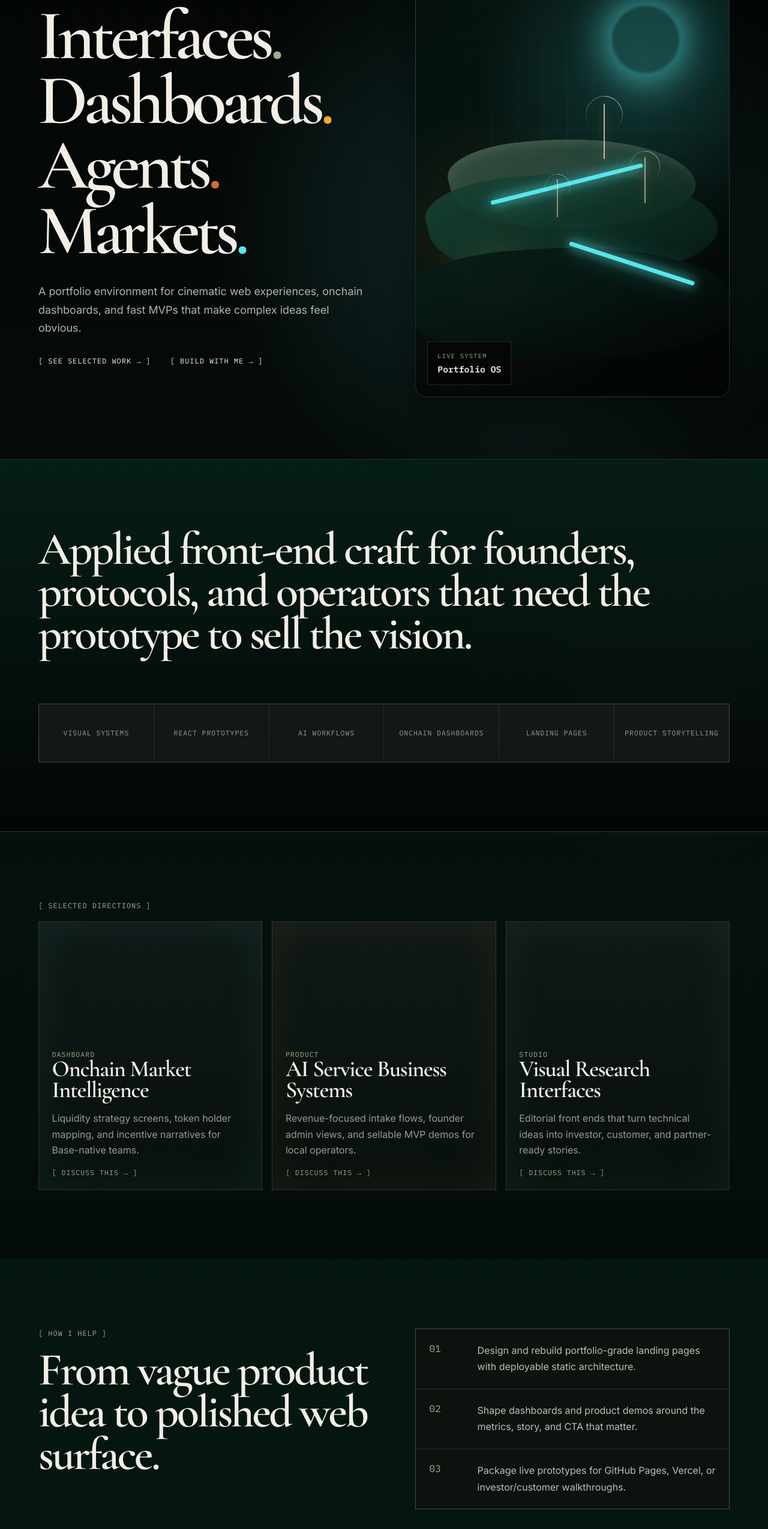
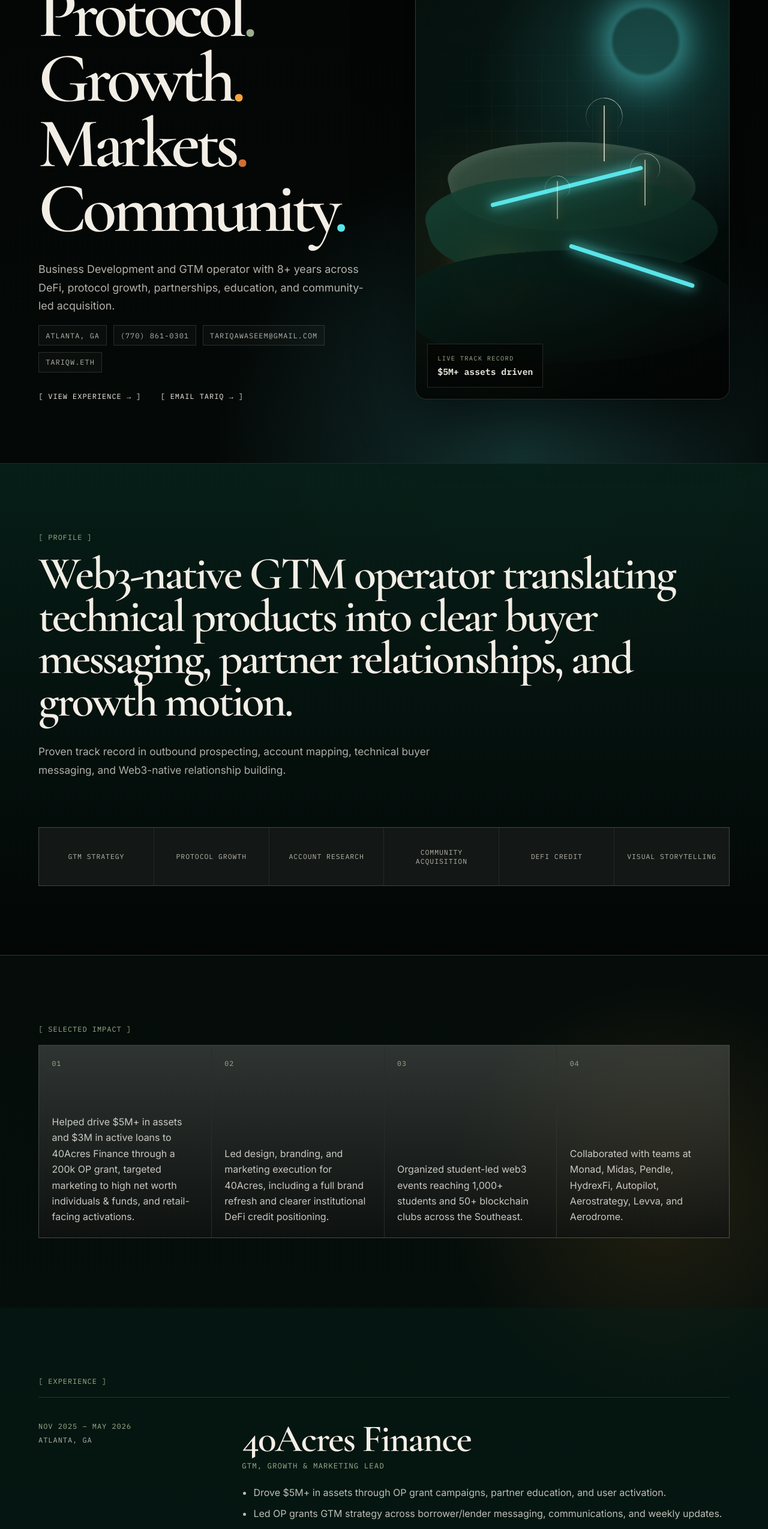
Before and after one commit to Syrexle/tariq-website, a React (Vite) app: page / in a window 1280 px wide. Shown: the part 234-2783 px from the top of the page at 60% size. Built offline with nearby package versions, Linux system fonts and the light colour scheme.

Commit message:
feat: add resume content to portfolio

```diff
--- a/src/main.tsx
+++ b/src/main.tsx
@@ -4,28 +4,81 @@ import Lenis from 'lenis'
 import { gsap } from 'gsap'
 import './styles.css'
 
-const projects = [
+const contact = ['Atlanta, GA', '(770) 861-0301', 'tariqawaseem@gmail.com', 'tariqw.eth']
+
+const impact = [
+  'Helped drive $5M+ in assets and $3M in active loans to 40Acres Finance through a 200k OP grant, targeted marketing to high net worth individuals & funds, and retail-facing activations.',
+  'Led design, branding, and marketing execution for 40Acres, including a full brand refresh and clearer institutional DeFi credit positioning.',
+  'Organized student-led web3 events reaching 1,000+ students and 50+ blockchain clubs across the Southeast.',
+  'Collaborated with teams at Monad, Midas, Pendle, HydrexFi, Autopilot, Aerostrategy, Levva, and Aerodrome.',
+]
+
+const experience = [
   {
-    title: 'Onchain Market Intelligence',
-    tag: 'DASHBOARD',
-    copy: 'Liquidity strategy screens, token holder mapping, and incentive narratives for Base-native teams.',
-    accent: 'cyan',
+    company: '40Acres Finance',
+    role: 'GTM, Growth & Marketing Lead',
+    location: 'Atlanta, GA',
+    dates: 'Nov 2025 – May 2026',
+    bullets: [
+      'Drove $5M+ in assets through OP grant campaigns, partner education, and user activation.',
+      'Led OP grants GTM strategy across borrower/lender messaging, communications, and weekly updates.',
+      'Identified and mapped target accounts across protocols, asset issuers, vault curators, and onboarded new revenue-generating collateral types to 40Acres.',
+      'Rebuilt the brand system, positioning, visual identity, and product story for institutional DeFi credit.',
+      'Wrote outreach, launch copy, tutorials, social campaigns, and technical explainers for buyer education.',
+      'Supported integration and collateral campaigns across routing venues, ve(3,3) assets, and partner ecosystems.',
+    ],
   },
   {
-    title: 'AI Service Business Systems',
-    tag: 'PRODUCT',
-    copy: 'Revenue-focused intake flows, founder admin views, and sellable MVP demos for local operators.',
-    accent: 'amber',
+    company: 'Revest Finance',
+    role: 'Community Manager / Business Development',
+    location: 'Atlanta, GA',
+    dates: 'Jan 2023 – Sept 2023',
+    bullets: [
+      'Owned community and investor education across Revest and Resonate products.',
+      'Expanded ecosystem visibility in collaboration with Frax Finance and GMX.',
+      'Translated vaults, yield, and structured-finance concepts into clear user and partner messaging.',
+    ],
   },
   {
-    title: 'Visual Research Interfaces',
-    tag: 'STUDIO',
-    copy: 'Editorial front ends that turn technical ideas into investor, customer, and partner-ready stories.',
-    accent: 'green',
+    company: 'Atlanta Blockchain Center',
+    role: 'Co-founder & Chief Community Officer',
+    location: 'Atlanta, GA',
+    dates: 'May 2022 – Oct 2022',
+    bullets: [
+      'Incubated 2 startups and helped them raise a combined $1M in pre-seed capital across AI & Infrastructure sectors.',
+      'Managed socials, community, support, events, coworking operations, and business development.',
+      'Cultivated relationships with local teams at BitPay, Dapper Labs, CleanSpark, Coinbase Ventures, and Ledgible.',
+    ],
   },
 ]
 
-const capabilities = ['Visual systems', 'React prototypes', 'AI workflows', 'Onchain dashboards', 'Landing pages', 'Product storytelling']
+const skillGroups = [
+  {
+    title: 'BDR / Sales',
+    items: ['Outbound prospecting', 'Public speaking', 'Account mapping', 'Lead qualification', 'Discovery prep', 'Personalized messaging', 'CRM hygiene'],
+  },
+  {
+    title: 'Knowledge',
+    items: ['Revenue-based financing', 'On-chain credit markets', 'RWAs', 've(3,3)', 'Vaults', 'Protocol incentives', 'Liquidity depth strategy', 'Ecosystem grant applications', 'DAO proposals'],
+  },
+  {
+    title: 'Marketing',
+    items: ['Brand positioning', 'Campaign strategy', 'Launch copy', 'Social growth', 'Product education', 'Community acquisition', 'Field marketing'],
+  },
+  {
+    title: 'Tools',
+    items: ['Linear', 'Notion', 'GSuite', 'HubSpot', 'Pipedrive', 'Monday', 'Figma', 'Canva', 'Discord', 'Typefully', 'X Analytics', 'LinkedIn', 'X', 'Telegram'],
+  },
+]
+
+const education = [
+  'Georgia State University — B.I.S. in Media Entrepreneurship | Atlanta, GA | May 2021',
+  'Web3 Teacher Training Track — Blockchain Acceleration Foundation | 2021',
+  'Atlanta Inno 25 Under 25 — Atlanta Business Chronicle | 2022',
+]
+
+const capabilities = ['GTM strategy', 'Protocol growth', 'Account research', 'Community acquisition', 'DeFi credit', 'Visual storytelling']
+const resumeHref = `${import.meta.env.BASE_URL}Tariq_Waseem_Resume.pdf`
 
 function App() {
   useEffect(() => {
@@ -44,39 +97,42 @@ function App() {
   return (
     <>
       <header className="site-header">
-        <a className="brand" href="#top" aria-label="Tariq portfolio home">
+        <a className="brand" href="#top" aria-label="Tariq Waseem portfolio home">
           <span className="brand-mark" />
-          <span>Tariq</span>
+          <span>Tariq Waseem</span>
         </a>
         <nav aria-label="Primary navigation">
-          <a href="#about">[ ABOUT ]</a>
-          <a href="#work">[ WORK ]</a>
-          <a href="#services">[ SERVICES ]</a>
+          <a href="#profile">[ PROFILE ]</a>
+          <a href="#impact">[ IMPACT ]</a>
+          <a href="#experience">[ EXPERIENCE ]</a>
           <a href="#contact">[ CONTACT ]</a>
         </nav>
-        <a className="mono-link hide-mobile" href="mailto:hello@example.com">[ START A BUILD → ]</a>
+        <a className="mono-link hide-mobile" href={resumeHref} target="_blank" rel="noreferrer">[ RESUME PDF → ]</a>
       </header>
 
       <main id="top">
         <section className="hero section-grid">
           <div className="hero-copy">
-            <p className="eyebrow">VISUAL DEVELOPMENT / PRODUCT SYSTEMS / AI-AUGMENTED EXECUTION</p>
+            <p className="eyebrow">WEB3 BUSINESS DEVELOPMENT / GTM STRATEGY / PROTOCOL GROWTH / ACCOUNT RESEARCH</p>
             <h1>
-              Interfaces<span className="dot green">.</span><br />
-              Dashboards<span className="dot amber">.</span><br />
-              Agents<span className="dot rust">.</span><br />
-              Markets<span className="dot cyan">.</span>
+              Protocol<span className="dot green">.</span><br />
+              Growth<span className="dot amber">.</span><br />
+              Markets<span className="dot rust">.</span><br />
+              Community<span className="dot cyan">.</span>
             </h1>
             <p className="hero-subcopy">
-              A portfolio environment for cinematic web experiences, onchain dashboards, and fast MVPs that make complex ideas feel obvious.
+              Business Development and GTM operator with 8+ years across DeFi, protocol growth, partnerships, education, and community-led acquisition.
             </p>
+            <div className="contact-ribbon" aria-label="Contact details">
+              {contact.map((item) => <span key={item}>{item}</span>)}
+            </div>
             <div className="cta-row">
-              <a href="#work">[ SEE SELECTED WORK → ]</a>
-              <a href="#contact">[ BUILD WITH ME → ]</a>
+              <a href="#experience">[ VIEW EXPERIENCE → ]</a>
+              <a href="mailto:tariqawaseem@gmail.com">[ EMAIL TARIQ → ]</a>
             </div>
           </div>
 
-          <div className="terrain-card" aria-label="Abstract visual development landscape">
+          <div className="terrain-card" aria-label="Abstract protocol growth landscape">
             <div className="grid-glow" />
             <div className="orb orb-one" />
             <div className="orb orb-two" />
@@ -89,70 +145,107 @@ function App() {
             <div className="tower tower-b"><span /></div>
             <div className="tower tower-c"><span /></div>
             <div className="signal-panel">
-              <span>LIVE SYSTEM</span>
-              <strong>Portfolio OS</strong>
+              <span>LIVE TRACK RECORD</span>
+              <strong>$5M+ assets driven</strong>
             </div>
           </div>
         </section>
 
-        <section id="about" className="cred-section">
-          <h2>Applied front-end craft for founders, protocols, and operators that need the prototype to sell the vision.</h2>
+        <section id="profile" className="cred-section">
+          <p className="eyebrow">[ PROFILE ]</p>
+          <h2>Web3-native GTM operator translating technical products into clear buyer messaging, partner relationships, and growth motion.</h2>
+          <p className="profile-copy">
+            Proven track record in outbound prospecting, account mapping, technical buyer messaging, and Web3-native relationship building.
+          </p>
           <div className="capability-strip">
             {capabilities.map((item) => <span key={item}>{item}</span>)}
           </div>
         </section>
 
-        <section id="work" className="work-section">
-          <p className="eyebrow">[ SELECTED DIRECTIONS ]</p>
-          <div className="project-grid">
-            {projects.map((project) => (
-              <article className={`project-card ${project.accent}`} key={project.title}>
-                <span>{project.tag}</span>
-                <h3>{project.title}</h3>
-                <p>{project.copy}</p>
-                <a href="#contact">[ DISCUSS THIS → ]</a>
+        <section id="impact" className="work-section">
+          <p className="eyebrow">[ SELECTED IMPACT ]</p>
+          <div className="impact-grid">
+            {impact.map((item, index) => (
+              <article className="impact-card" key={item}>
+                <span>{String(index + 1).padStart(2, '0')}</span>
+                <p>{item}</p>
               </article>
             ))}
           </div>
         </section>
 
-        <section id="services" className="services-section section-grid">
+        <section id="experience" className="timeline-section">
+          <p className="eyebrow">[ EXPERIENCE ]</p>
+          <div className="timeline">
+            {experience.map((job) => (
+              <article className="timeline-item" key={`${job.company}-${job.dates}`}>
+                <div className="timeline-meta">
+                  <span>{job.dates}</span>
+                  <small>{job.location}</small>
+                </div>
+                <div className="timeline-content">
+                  <h3>{job.company}</h3>
+                  <p className="role">{job.role}</p>
+                  <ul>
+                    {job.bullets.map((bullet) => <li key={bullet}>{bullet}</li>)}
+                  </ul>
+                </div>
+              </article>
+            ))}
+          </div>
+        </section>
+
+        <section id="skills" className="skills-section">
+          <p className="eyebrow">[ SKILLS ]</p>
+          <div className="skill-grid">
+            {skillGroups.map((group) => (
+              <article className="skill-card" key={group.title}>
+                <h3>{group.title}</h3>
+                <div className="pill-list">
+                  {group.items.map((item) => <span key={item}>{item}</span>)}
+                </div>
+              </article>
+            ))}
+          </div>
+        </section>
+
+        <section id="education" className="services-section section-grid">
           <div>
-            <p className="eyebrow">[ HOW I HELP ]</p>
-            <h2>From vague product idea to polished web surface.</h2>
+            <p className="eyebrow">[ EDUCATION, CERTIFICATION & RECOGNITION ]</p>
+            <h2>Media entrepreneurship foundation with Web3 education and ecosystem recognition.</h2>
           </div>
           <div className="service-list">
-            <div><span>01</span><p>Design and rebuild portfolio-grade landing pages with deployable static architecture.</p></div>
-            <div><span>02</span><p>Shape dashboards and product demos around the metrics, story, and CTA that matter.</p></div>
-            <div><span>03</span><p>Package live prototypes for GitHub Pages, Vercel, or investor/customer walkthroughs.</p></div>
+            {education.map((item, index) => (
+              <div key={item}><span>{String(index + 1).padStart(2, '0')}</span><p>{item}</p></div>
+            ))}
           </div>
         </section>
 
         <section id="contact" className="contact-section">
           <div className="contact-panel">
             <div>
-              <p className="eyebrow">[ LET'S COLLABORATE ]</p>
-              <h2>Have a visual system, dashboard, or MVP to ship?</h2>
-              <p>Send the idea, constraints, and desired launch path. This static form is ready to wire to Formspree, Basin, or a custom endpoint.</p>
+              <p className="eyebrow">[ CONTACT ]</p>
+              <h2>Open to protocol growth, GTM, BD, and ecosystem roles.</h2>
+              <p>Reach out for Web3 business development, GTM strategy, account research, protocol partnerships, DeFi credit, and growth opportunities.</p>
+              <div className="contact-list">
+                <a href="mailto:tariqawaseem@gmail.com">tariqawaseem@gmail.com</a>
+                <a href="tel:+17708610301">(770) 861-0301</a>
+                <span>Atlanta, GA</span>
+                <span>tariqw.eth</span>
+              </div>
             </div>
-            <form onSubmit={(e) => e.preventDefault()}>
-              <input aria-label="Name or organization" placeholder="Name or organization" />
-              <input aria-label="Email" placeholder="Email" type="email" />
-              <select aria-label="Project type" defaultValue="">
-                <option value="" disabled>I am building...</option>
-                <option>Portfolio / personal site</option>
-                <option>Product demo / MVP</option>
-                <option>Dashboard / data interface</option>
-              </select>
-              <textarea aria-label="Project details" placeholder="Tell me what you're working on..." />
-              <button type="submit">[ SEND MESSAGE → ]</button>
-            </form>
+            <div className="resume-panel">
+              <span>Resume PDF</span>
+              <strong>Tariq_Waseem_Resume.pdf</strong>
+              <p>Download the original one-page PDF resume used to populate this site.</p>
+              <a href={resumeHref} target="_blank" rel="noreferrer">[ OPEN RESUME → ]</a>
+            </div>
           </div>
         </section>
       </main>
 
       <footer>
-        <span>© 2026 Tariq Visual Development</span>
+        <span>© 2026 Tariq Waseem</span>
         <a href="#top">Back to top</a>
       </footer>
     </>
--- a/src/styles.css
+++ b/src/styles.css
@@ -5,7 +5,7 @@
   --green: #071f18;
   --green-2: #102f24;
   --cream: #f2eee6;
-  --muted: #9a9a92;
+  --muted: #b6b4aa;
   --line: rgba(242, 238, 230, 0.14);
   --cyan: #58e5e8;
   --amber: #f5a43b;
@@ -42,7 +42,7 @@ a { color: inherit; text-decoration: none; }
   backdrop-filter: blur(18px);
 }
 
-.brand, nav, .mono-link, .cta-row, .eyebrow, footer, button {
+.brand, nav, .mono-link, .cta-row, .eyebrow, footer, button, .contact-ribbon, .timeline-meta, .pill-list, .resume-panel span, .resume-panel a {
   font-family: 'IBM Plex Mono', monospace;
   text-transform: uppercase;
   letter-spacing: 0.08em;
@@ -59,7 +59,7 @@ a { color: inherit; text-decoration: none; }
 }
 
 nav { display: flex; gap: clamp(0.75rem, 2vw, 2rem); color: var(--muted); }
-nav a:hover, .mono-link:hover, .cta-row a:hover, .project-card a:hover, footer a:hover { color: var(--cyan); }
+nav a:hover, .mono-link:hover, .cta-row a:hover, .project-card a:hover, footer a:hover, .contact-list a:hover, .resume-panel a:hover { color: var(--cyan); }
 .mono-link { color: var(--sage); }
 
 main { overflow: hidden; }
@@ -95,11 +95,24 @@ h3 { font-size: clamp(2rem, 3vw, 3.35rem); letter-spacing: -0.035em; }
 .dot.cyan { color: var(--cyan); }
 
 .hero-subcopy {
-  max-width: 38rem;
+  max-width: 40rem;
   color: rgba(242, 238, 230, 0.74);
   font-size: clamp(1rem, 1.4vw, 1.25rem);
   line-height: 1.7;
-  margin: 2rem 0;
+  margin: 2rem 0 1rem;
+}
+
+.contact-ribbon {
+  display: flex;
+  flex-wrap: wrap;
+  gap: .65rem;
+  margin: 0 0 2rem;
+  color: var(--muted);
+}
+.contact-ribbon span {
+  border: 1px solid var(--line);
+  background: rgba(255,255,255,.025);
+  padding: .55rem .7rem;
 }
 
 .cta-row { display: flex; flex-wrap: wrap; gap: 1rem 2rem; color: var(--cream); }
@@ -159,7 +172,7 @@ h3 { font-size: clamp(2rem, 3vw, 3.35rem); letter-spacing: -0.035em; }
   backdrop-filter: blur(18px);
   font-family: 'IBM Plex Mono', monospace;
 }
-.signal-panel span { display:block; color: var(--sage); font-size: .65rem; letter-spacing: .12em; }
+.signal-panel span { display:block; color: var(--sage); font-size: .65rem; letter-spacing: .12em; text-transform: uppercase; }
 .signal-panel strong { display:block; margin-top: .35rem; font-size: .92rem; }
 
 .cred-section {
@@ -170,6 +183,7 @@ h3 { font-size: clamp(2rem, 3vw, 3.35rem); letter-spacing: -0.035em; }
   border-bottom: 1px solid var(--line);
 }
 .cred-section h2 { max-width: 80rem; }
+.profile-copy { max-width: 46rem; margin-top: 2rem; color: rgba(242,238,230,.72); font-size: 1.08rem; line-height: 1.8; }
 .capability-strip {
   display: grid;
   grid-template-columns: repeat(6, minmax(120px, 1fr));
@@ -192,22 +206,34 @@ h3 { font-size: clamp(2rem, 3vw, 3.35rem); letter-spacing: -0.035em; }
   text-align: center;
 }
 
-.work-section, .services-section { padding: clamp(4rem, 9vw, 8rem) clamp(1rem, 5vw, 5rem); }
-.project-grid { display: grid; grid-template-columns: repeat(3, minmax(0, 1fr)); gap: 1rem; }
-.project-card {
-  min-height: 28rem;
+.work-section, .services-section, .timeline-section, .skills-section { padding: clamp(4rem, 9vw, 8rem) clamp(1rem, 5vw, 5rem); }
+.impact-grid { display: grid; grid-template-columns: repeat(4, minmax(0, 1fr)); gap: 1px; background: var(--line); border: 1px solid var(--line); }
+.impact-card {
+  min-height: 20rem;
   padding: 1.35rem;
   display: flex;
   flex-direction: column;
-  justify-content: flex-end;
-  border: 1px solid var(--line);
-  background: linear-gradient(180deg, rgba(255,255,255,.035), rgba(255,255,255,.01));
+  justify-content: space-between;
+  background: linear-gradient(180deg, rgba(255,255,255,.04), rgba(3,5,4,.7));
 }
-.project-card span, .project-card a { font-family:'IBM Plex Mono', monospace; font-size:.72rem; letter-spacing:.09em; color: var(--sage); }
-.project-card p { color: var(--muted); line-height: 1.65; }
-.project-card.cyan { box-shadow: inset 0 0 80px rgba(88,229,232,.08); }
-.project-card.amber { box-shadow: inset 0 0 80px rgba(245,164,59,.08); }
-.project-card.green { box-shadow: inset 0 0 80px rgba(156,175,141,.08); }
+.impact-card span { font-family:'IBM Plex Mono', monospace; font-size:.72rem; letter-spacing:.09em; color: var(--sage); }
+.impact-card p { color: rgba(242,238,230,.82); line-height: 1.65; margin: 2rem 0 0; }
+
+.timeline-section { background: rgba(7, 31, 24, 0.42); }
+.timeline { display: grid; border-top: 1px solid var(--line); }
+.timeline-item { display: grid; grid-template-columns: 18rem 1fr; gap: clamp(1.5rem, 4vw, 4rem); padding: 2.5rem 0; border-bottom: 1px solid var(--line); }
+.timeline-meta { color: var(--sage); display: grid; gap: .5rem; align-content: start; }
+.timeline-meta small { color: var(--muted); font: inherit; }
+.timeline-content h3 { font-size: clamp(2.4rem, 5vw, 5rem); }
+.role { margin: .4rem 0 1.4rem; color: var(--sage); font-family: 'IBM Plex Mono', monospace; text-transform: uppercase; letter-spacing: .08em; font-size: .78rem; }
+ul { margin: 0; padding-left: 1.2rem; color: rgba(242,238,230,.78); line-height: 1.75; }
+li + li { margin-top: .45rem; }
+
+.skill-grid { display: grid; grid-template-columns: repeat(2, minmax(0, 1fr)); gap: 1px; border: 1px solid var(--line); background: var(--line); }
+.skill-card { background: rgba(3,5,4,.72); padding: clamp(1.2rem, 3vw, 2rem); }
+.skill-card h3 { font-size: clamp(2rem, 3.2vw, 3.6rem); margin-bottom: 1.3rem; }
+.pill-list { display: flex; flex-wrap: wrap; gap: .55rem; color: var(--muted); }
+.pill-list span { border: 1px solid var(--line); padding: .55rem .7rem; background: rgba(255,255,255,.025); }
 
 .services-section { background: rgba(7, 31, 24, 0.55); align-items: start; }
 .service-list { display: grid; gap: 1px; background: var(--line); border: 1px solid var(--line); }
@@ -232,34 +258,23 @@ h3 { font-size: clamp(2rem, 3vw, 3.35rem); letter-spacing: -0.035em; }
   backdrop-filter: blur(14px);
 }
 .contact-panel p { color: var(--muted); line-height: 1.7; max-width: 35rem; }
-form { display: grid; gap: .8rem; }
-input, select, textarea {
-  width: 100%;
-  border: 1px solid var(--line);
-  background: rgba(3,5,4,.64);
-  color: var(--cream);
-  border-radius: 0;
-  padding: 1rem;
-  font: inherit;
-}
-textarea { min-height: 9rem; resize: vertical; }
-button {
-  border: 1px solid rgba(156,175,141,.45);
-  background: transparent;
-  color: var(--cream);
-  padding: 1rem;
-  cursor: pointer;
-}
-button:hover { border-color: var(--cyan); color: var(--cyan); }
+.contact-list { display: grid; gap: .65rem; margin-top: 1.5rem; color: var(--cream); }
+.resume-panel { border: 1px solid var(--line); padding: 1.5rem; background: rgba(3,5,4,.62); align-self: stretch; display: flex; flex-direction: column; justify-content: flex-end; }
+.resume-panel span, .resume-panel a { color: var(--sage); }
+.resume-panel strong { display: block; font-size: clamp(1.8rem, 3.2vw, 3.4rem); font-family: 'Cormorant Garamond', Georgia, serif; line-height: .95; margin: 1rem 0; overflow-wrap: anywhere; }
+.resume-panel p { margin-bottom: 2rem; }
 
 footer { display: flex; justify-content: space-between; gap: 1rem; padding: 1.25rem clamp(1rem, 3vw, 3rem); color: var(--muted); border-top: 1px solid var(--line); }
 
+@media (max-width: 1100px) {
+  .impact-grid { grid-template-columns: repeat(2, minmax(0, 1fr)); }
+}
+
 @media (max-width: 980px) {
-  .section-grid, .contact-panel { grid-template-columns: 1fr; }
-  .project-grid { grid-template-columns: 1fr; }
+  .section-grid, .contact-panel, .timeline-item { grid-template-columns: 1fr; }
   .capability-strip { grid-template-columns: repeat(2, minmax(120px, 1fr)); }
   .hide-mobile { display: none; }
-  nav { overflow-x: auto; }
+  nav { overflow-x: auto; width: 100%; padding-bottom: .2rem; }
   h1 { font-size: clamp(4rem, 18vw, 7rem); }
 }
 
@@ -267,5 +282,7 @@ footer { display: flex; justify-content: space-between; gap: 1rem; padding: 1.25
   .site-header { align-items: flex-start; flex-direction: column; }
   .hero { padding-top: 2.5rem; }
   .terrain-card { min-height: 26rem; }
+  .impact-grid, .skill-grid { grid-template-columns: 1fr; }
+  .impact-card { min-height: 14rem; }
   footer { flex-direction: column; }
 }
```
Also changed, not shown: 1 other file (tests, documents, lock files or other folders).
